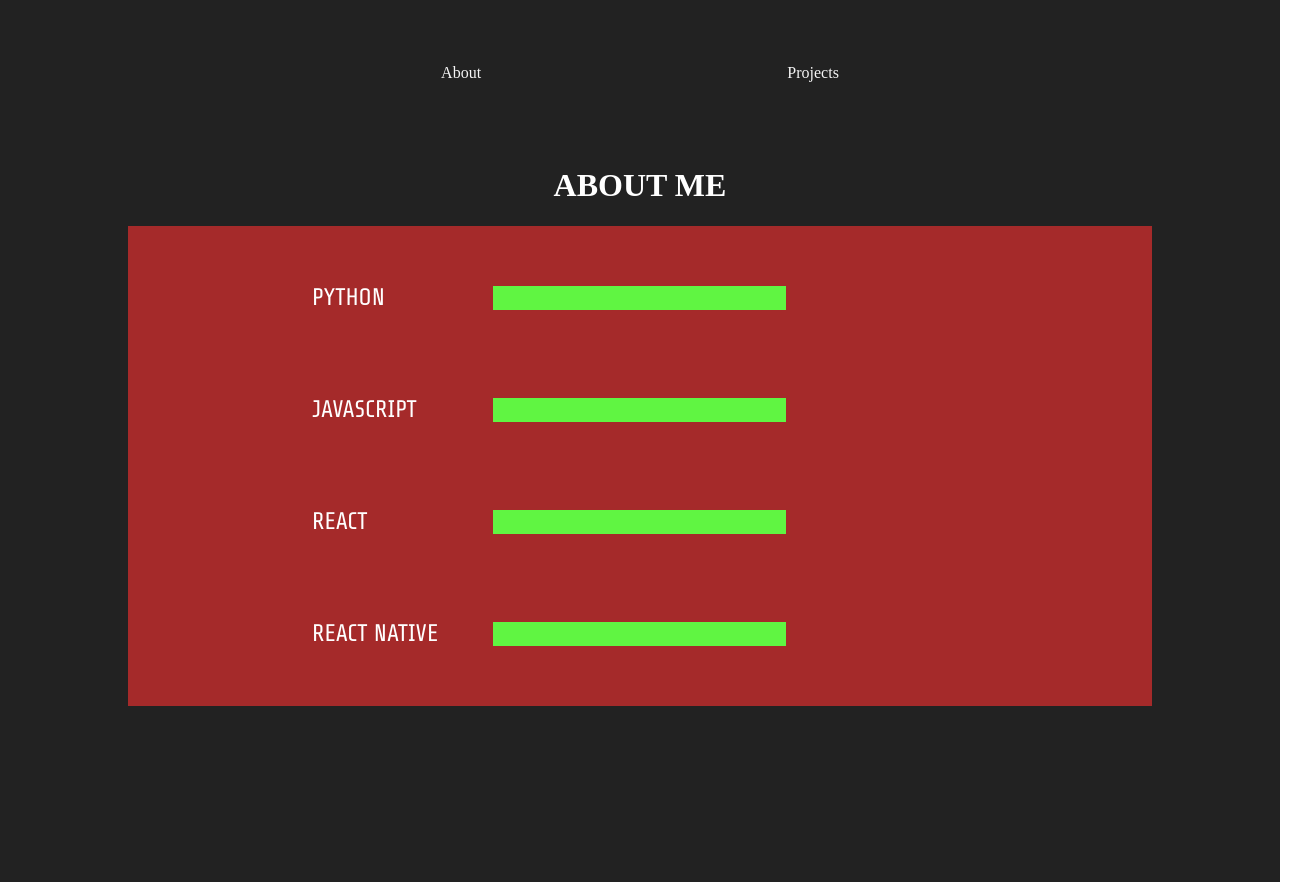
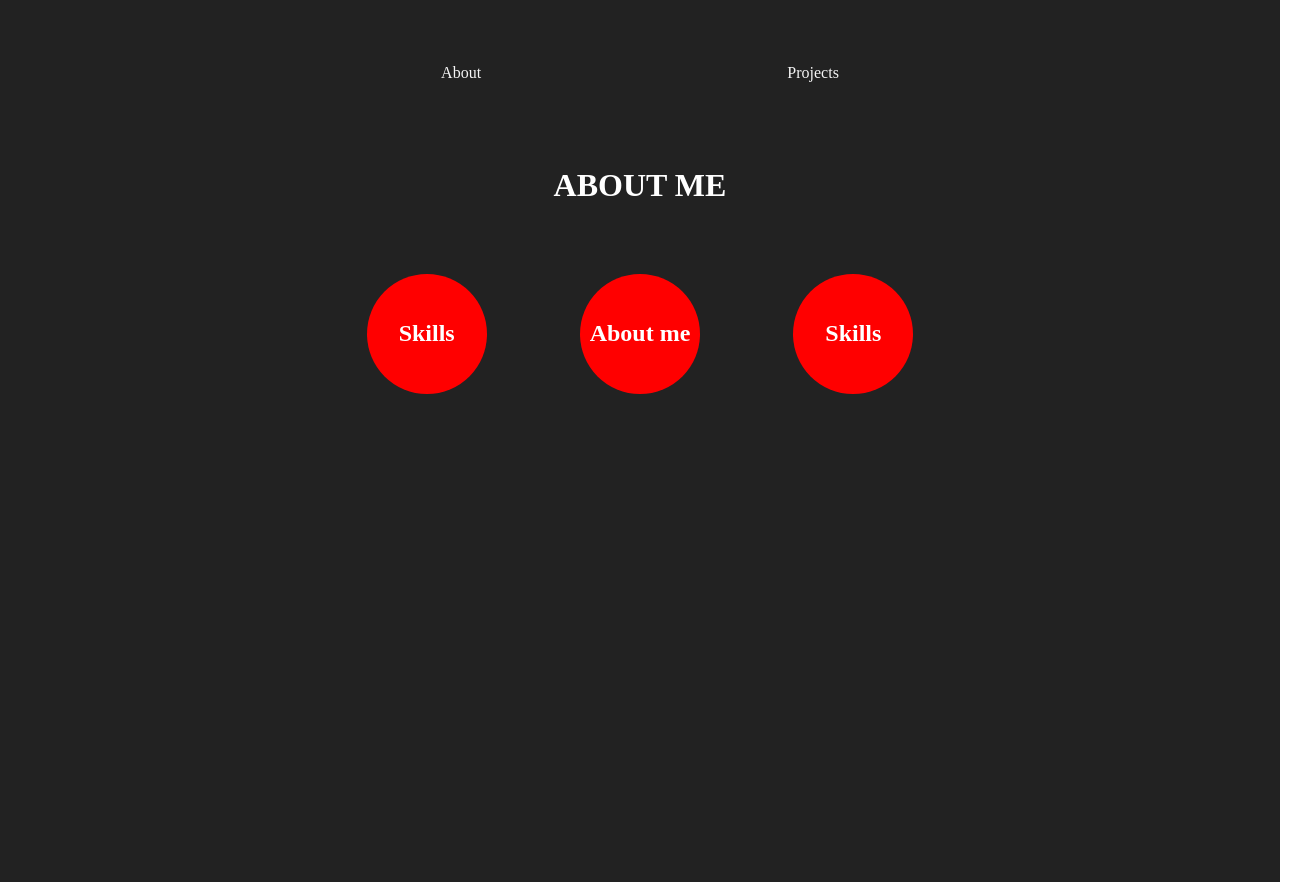
Before and after one commit to qvd808/porfolio, a React (Vite) app: page / in a window 1280 px wide. Shown: the whole page, 1312 px wide, since content can reach past the window. Built offline with nearby package versions, Linux system fonts and the light colour scheme.

Commit message:
Finished loading effect, circle of choice, and doing Introduction.jsx now

```diff
--- a/src/App.jsx
+++ b/src/App.jsx
@@ -16,7 +16,7 @@ function App() {
               opacity: 0,
             }}
             transition={{
-              duration: 0.5
+              duration: 0.5,
             }}
           >
             <GlitchText key="loading" setIsPlaying={setIsPlaying} />
@@ -33,7 +33,7 @@ function App() {
             }}
             transition={{
               duration: 1,
-              delay: 0.5
+              delay: 0.5,
             }}
           >
             <Home key="home"/>
--- /dev/null
+++ b/src/component/Introduction.jsx
@@ -0,0 +1,49 @@
+import { motion } from "framer-motion";
+import Lottie from "lottie-react";
+import Complete from "./Complete.json"
+import { useState } from "react";
+
+export default function Introduction({onMouseDown}) {
+
+    const [animationComplete, setAnimationComplete] = useState(false);
+
+    const skills = ["Python", "JavaScript", "React", "React Native"]
+
+    const animationEffect = {
+        initial: { opacity: 0, y: "30em" },
+        animate: {
+          opacity: 1, y: 0, transition: {
+            type: "spring",
+            duration: 1,
+          }
+        },
+        exit: {
+          opacity: 0, y: 50
+        }
+    }
+
+    return (
+        <motion.div
+            className="container-display-about"
+            key="info"
+            variants={animationEffect}
+            initial="initial"
+            animate="animate"
+            exit="exit"
+            onMouseDown={onMouseDown}
+        >
+            <ul>
+                <li>
+                    Hello world
+                </li>
+                <li>
+                    Hello world
+                </li>
+                <li>
+                    Hello world
+                </li>
+            </ul>
+        </motion.div>
+    )
+
+}
--- /dev/null
+++ b/src/component/SkillLoadingEffect.jsx
@@ -0,0 +1,89 @@
+import { motion } from "framer-motion";
+import Lottie from "lottie-react";
+import Complete from "./Complete.json"
+import { useState } from "react";
+
+export default function SkillLoadingEffect({onMouseDown}) {
+
+    const [animationComplete, setAnimationComplete] = useState(false);
+
+    const skills = ["Python", "JavaScript", "React", "React Native"]
+
+    const animationEffect = {
+        initial: { opacity: 0, y: "30em" },
+        animate: {
+          opacity: 1, y: 0, transition: {
+            type: "spring",
+            duration: 1,
+          }
+        },
+        exit: {
+          opacity: 0, y: 50
+        }
+    }
+
+    return (
+        <motion.div
+            className="container-display-about"
+            key="info"
+            variants={animationEffect}
+            initial="initial"
+            animate="animate"
+            exit="exit"
+            onMouseDown={onMouseDown}
+        >
+          {
+            skills.map((skill, idx) => (
+              <div className="skill-display"
+                key={`info-display${idx}`}
+                style={{
+                  height: "5em"
+                }}
+              >
+                <div className="skill-display-text"
+                  key={`title${idx}`}
+
+                >
+                  {skill}
+                </div>
+                <motion.div
+                  className="skill-display-animation"
+                  key={`framer${idx}`}
+
+                  initial={{
+                    width: 0,
+                    height: "1.5em",
+                    backgroundColor: "#60f542"
+                  }}
+                  animate={{
+                    width: "20em",
+                    transition: {
+                      duration: 1,
+                      delay: 1.2,
+                    }
+                  }}
+
+                  onAnimationComplete={() => setAnimationComplete(true)}
+                />
+                {
+                  animationComplete && (
+                    <Lottie
+                        key={`Lottie${idx}`}
+                      style={{
+                        width: "100px",
+                        height: "100px"
+                      }}
+                      animationData={Complete}
+                      autoplay
+                      loop={false}
+                    />
+                  )
+                }
+
+              </div>
+            ))
+          }
+        </motion.div>
+    )
+
+}
--- a/src/component/pages/AboutMe.jsx
+++ b/src/component/pages/AboutMe.jsx
@@ -1,73 +1,34 @@
 import { AnimatePresence, motion } from "framer-motion";
 import { useEffect, useState } from "react";
-import Lottie from "lottie-react";
-import Complete from "./Complete.json"
 
-const movingCircle = {
-  initial: {
-    opacity: 1,
-    scale: 1,
-    x: "-16em",
-    y: "5em"
-  },
+import SkillLoadingEffect from "../SkillLoadingEffect";
+import Introduction from "../Introduction";
 
-  circle2: {
-    width: "4em",
-    height: "4em",
-    scale: 1,
-    x: "-21em",
-    y: "3.75em"
-  },
-
-  smallCircleGoIn: {
-    borderRadius: 0,
-    // scale: 4,
-    width: "20em",
-    height: "20em",
-    x: 0,
-    y: 0,
-    transition: {
-      duration: 1,
-      ease: "easeIn",
-      type: "spring"
-    }
-
-  },
-
-  animate: {
-    scale: 2,
-    x: 0,
-    transition: {
-      duration: 1,
-      ease: "easeIn",
-      type: "spring"
-    }
-  },
-
-  exit: {
-    opacity: 0
-  }
-
-}
 
 export default function AboutMe() {
 
-  const [isHovered, setIsHovered] = useState(false);
-  const [circle2Hover, setCircle2Hover] = useState(false);
-  const [animationComplete, setAnimationComplete] = useState(false);
-  const [circle2Data, setCircle2Data] = useState("Skill");
-  const skills = ["Python", "JavaScript", "React", "React Native"]
+  const [isMouseDown, setIsMouseDown] = useState(false);
+  const [isSkillDisplayed, setIsSkillDisplayed] = useState(false);
+  const [isIntroductionDisplayed, setIsIntroductionDisplayed] = useState(false);
 
-  useEffect(() => {
 
-    if (circle2Hover === true) {
-      setCircle2Data("Python, Rust, Javascript")
-    } else {
-      setCircle2Data("Skill")
+  const parentVariants = {
+    initial: {},
+    animate: { transition: { staggerChildren: 0.3, delayChildren: 0.8 }, },
+    exit: { transition: { staggerChildren: 0.1 }, }
+  };
 
+  const childVariants = {
+    initial: { opacity: 0, y: 50 },
+    animate: {
+      opacity: 1, y: 0, transition: {
+        type: "spring",
       }
-
-  }, [circle2Hover])
+    },
+    exit: {
+      opacity: 0, y: 50
+    }
+  };
 
   return (
     <motion.div
@@ -89,54 +50,57 @@ export default function AboutMe() {
       <div className="about-title">
         <h1>About me</h1>
       </div>
+      <AnimatePresence>
+        {!isMouseDown && (
+          <motion.div className="about-circle-choice"
+            key="choice"
+            variants={parentVariants} initial="initial" animate="animate" exit="exit"
+          >
+            <motion.div
+              className="circle-text"
+              key="circle1"
+              variants={childVariants}
+              onMouseDown={() => {
+                setIsMouseDown(true)
+                setIsSkillDisplayed(true)
+              }}>
+              Skills
+            </motion.div>
 
-        <div className="container-display-about">
-          {
-            skills.map((skill) => (
-              <div className="skill-display"
-                style={{
-                  height: "5em"
-                }}
+            <motion.div className="circle-text" variants={childVariants}
+              key="circle2"
+              onMouseDown={() => {
+                setIsMouseDown(true)
+                setIsIntroductionDisplayed(true)
+              }}>
+              About me
+            </motion.div>
+
+            <motion.div className="circle-text" variants={childVariants}
+              key="circle3"
             >
-                <div className="skill-display-text">
-                  {skill}
-                </div>
-                <motion.div
-                  className="skill-display-animation"
-                  initial={{
-                    width: 0,
-                    height: "1.5em",
-                    backgroundColor: "#60f542"
-                  }}
-                  animate={{
-                    width: "20em",
-                    transition: {
-                      duration: 1,
-                      delay: 2,
-                    }
-                  }}
+              Skills
+            </motion.div>
 
-                  onAnimationComplete={() => setAnimationComplete(true)}
-                />
-                {
-                  animationComplete && (
-                    <Lottie
-                      style={{
-                        width: "100px",
-                        height: "100px"
-                      }}
-                      animationData={Complete}
-                      autoplay
-                      loop={false}
-                    />
+          </motion.div>
         )
         }
 
-              </div>
-            ))
-          }
-        </div>
+        {isSkillDisplayed && (
+          <SkillLoadingEffect key="display1" onMouseDown={() => {
+            setIsMouseDown(false)
+            setIsSkillDisplayed(false)
+          }} />
+        )}
 
+        {isIntroductionDisplayed && (
+          <Introduction key="display2" onMouseDown={()=> {
+            setIsMouseDown(false)
+            setIsIntroductionDisplayed(false)
+          }} />
+        )}
+
+      </AnimatePresence>
 
 
     </motion.div>
--- a/src/index.css
+++ b/src/index.css
@@ -101,8 +101,8 @@ body {
 }
 
 .circle-text {
-  width: 10em;
-  height: 10em;
+  width: 5em;
+  height: 5em;
   background-color: red;
   border-radius: 100%;
   display: flex;
@@ -111,10 +111,15 @@ body {
   font-size: 24px;
   font-weight: bold;
   color: white;
-  /* -webkit-mask-image: radial-gradient(circle at 50% 50%, transparent 50%, white 50%); */
-  /* mask-image: radial-gradient(circle at 50% 50%, transparent 50%, white 50%); */
 }
 
+.about-circle-choice{
+  display: flex;
+  flex-direction: row;
+  justify-content: space-around;
+  width: 50%;
+  margin-top: 3em;
+}
 
 .about-content ul{
   list-style: none;
```
Also changed, not shown: src/component/Complete.json (renamed from src/component/pages/Complete.json). Lines whose indentation alone changed are shown as unchanged.
